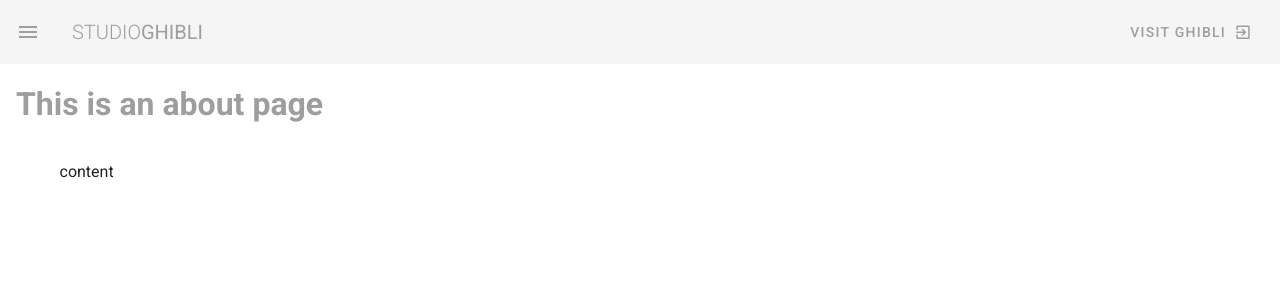
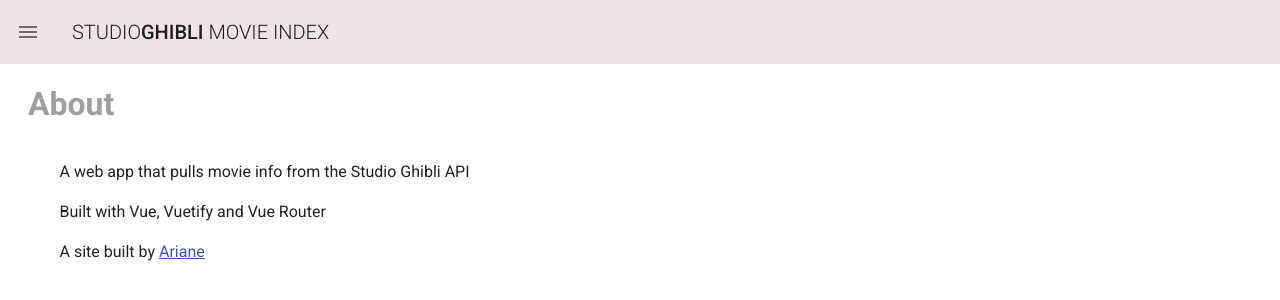
Before and after one commit to ariane-h/ghibli_films, a Vue app: page /about in a window 1280 px wide. Shown: the top 300 px of the page. Built offline with nearby package versions, Linux system fonts and the light colour scheme.

Commit message:
switched home to film index, styling changes

```diff
--- a/src/components/NavBar.vue
+++ b/src/components/NavBar.vue
@@ -1,28 +1,26 @@
 <template>
   <nav>
 
-    <v-app-bar flat app>
-      <v-app-bar-nav-icon class="grey--text" @click="drawer = !drawer"></v-app-bar-nav-icon>
-      <v-toolbar-title class="text-uppercase grey--text">
+    <v-app-bar flat app color="#EEE4E1">
+      <v-app-bar-nav-icon class="text--grey darken-3" @click="drawer = !drawer"></v-app-bar-nav-icon>
+      <v-toolbar-title class="text-uppercase ">
         <span class="font-weight-light">Studio</span>
-        <span>Ghibli</span>
+        <span class="font-weight-medium">Ghibli</span>
+        <span class="font-weight-light"> Movie Index</span>
       </v-toolbar-title>
       <v-spacer></v-spacer>
-      <v-btn text color="grey">
-        <span>visit Ghibli</span>
-        <v-icon right>mdi-exit-to-app</v-icon>
-      </v-btn>
+
     </v-app-bar>
 
 
-    <v-navigation-drawer v-model="drawer" app class="primary">
+    <v-navigation-drawer v-model="drawer" app color="#AA857A">
       <v-list>
         <v-list-item v-for="link in links" :key="link.text" :to="link.route" link>
           <v-list-item-action>
             <v-icon class="white--text" v-text="link.icon"></v-icon>
           </v-list-item-action>
           <v-list-item-content>
-            <v-list-item-title class="white--text" v-text="link.text"></v-list-item-title>
+            <v-list-item-title class="title white--text" v-text="link.text"></v-list-item-title>
           </v-list-item-content>
         </v-list-item>
       </v-list>
@@ -38,8 +36,7 @@
         return{
             drawer: false,
             links: [
-                 { icon: "mdi-home-circle", text: "Home", route: "/" },
-                 { icon: "mdi-filmstrip-box-multiple", text: "Films", route: "/films" },
+                 { icon: "mdi-filmstrip-box-multiple", text: "Films", route: "/" },
                  { icon: "mdi-heart", text: "About", route: "/about" },
             ]
         }
@@ -49,4 +46,8 @@
 
 <style>
 
+.nav-drawer{
+  color: #EEE4E1;
+}
+
 </style>
--- a/src/router/index.js
+++ b/src/router/index.js
@@ -1,6 +1,5 @@
 import Vue from 'vue'
 import VueRouter from 'vue-router'
-import Home from '../views/Home.vue'
 import About from '../views/About.vue'
 import Films from '../views/Films.vue'
 
@@ -9,18 +8,13 @@
   const routes = [
   {
     path: '/',
-    name: 'Home',
-    component: Home
+    name: 'Films',
+    component: Films
   },
   {
     path: '/about',
     name: 'About',
     component: About
-  },
-  {
-    path: '/films',
-    name: 'Films',
-    component: Films
   }
 ]
 
--- a/src/views/About.vue
+++ b/src/views/About.vue
@@ -1,9 +1,11 @@
 <template>
   <div class="about">
-    <h1 class="subtitle grey--text">This is an about page</h1>
+    <h1 class="subtitle grey--text px-3">About</h1>
 
     <v-container class="my-5">
-      content
+       <p>A web app that pulls movie info from the Studio Ghibli API</p>
+       <p>Built with Vue, Vuetify and Vue Router</p>
+       <p>A site built by <a href="https://github.com/ariane-h">Ariane</a></p>
     </v-container>
 
   </div>
--- a/src/views/Films.vue
+++ b/src/views/Films.vue
@@ -1,7 +1,7 @@
 <template>
   <div class="films">
 
-      <h1 class="subtitle grey--text">film index</h1>
+      <h1 class="subtitle grey--text px-3">All films by Studio Ghibli</h1>
 
         <v-container class="my-5">
 
@@ -9,9 +9,9 @@
 
                 <v-tooltip top>
                     <template v-slot:activator="{on}">
-                        <v-btn small flat color="grey" @click="sortBy('title')" v-on="on">
-                            <v-icon left small>mdi-folder</v-icon>
-                            <span class="caption text-lowercase">By film</span>
+                        <v-btn class="ma-2" small depressed color="#E7D8C9" @click="sortBy('title')" v-on="on">
+                            <v-icon left small>mdi-sort-alphabetical-ascending</v-icon>
+                            <span class="caption text-capitalize">By Film</span>
                         </v-btn>
                     </template>
                     <span>sort films by name A-Z</span>
@@ -19,20 +19,19 @@
 
                  <v-tooltip top>
                     <template v-slot:activator="{on}">
-                        <v-btn small flat color="grey" @click="sortBy('release_date')" v-on="on">
-                            <v-icon left small>mdi-heart</v-icon>
-                            <span class="caption text-lowercase">By Year</span>
+                        <v-btn  class="ma-2" small depressed color="#E7D8C9" @click="sortBy('release_date')" v-on="on">
+                            <v-icon left small>mdi-calendar</v-icon>
+                            <span class="caption text-capitalize">By Year</span>
                         </v-btn>
                     </template>
                     <span>Sort films by release date</span>
                 </v-tooltip>
 
-
                 <v-tooltip top>
                     <template v-slot:activator="{on}">
-                        <v-btn small flat color="grey" @click="sortBy('rt_score')" v-on="on">
-                            <v-icon left small>mdi-heart</v-icon>
-                            <span class="caption text-lowercase">By RT Score</span>
+                        <v-btn class="ma-2" small depressed color="#E7D8C9" @click="sortBy('rt_score')" v-on="on">
+                            <v-icon left small>mdi-star-four-points-outline</v-icon>
+                            <span class="caption text-capitalize">By RT Score</span>
                         </v-btn>
                     </template>
                     <span>sort films by tomato score</span>
@@ -40,8 +39,8 @@
 
             </v-row>
 
-            <v-card outlined class="px-3" v-for="(film, index) in ghibliFilms" :film="film" :key="index">
-                <v-row>
+            <v-card outlined class="px-3 ma-6" v-for="(film, index) in ghibliFilms" :film="film" :key="index">
+                <v-row class="ma-2">
                     <v-col cols="12" md="6">
                         <div class="caption grey--text">Movie Title</div>
                         <div>{{ film.title }}</div>
@@ -59,7 +58,7 @@
                         <div>{{ film.rt_score }}</div>
                     </v-col>
                 </v-row>
-                <v-row>
+                <v-row class="ma-2">
                     <v-col cols="12">
                         <div class="caption grey--text">Description</div>
                         <div>{{ film.description }}</div>
--- a/src/views/Home.vue
+++ /dev/null
@@ -1,16 +0,0 @@
-<template>
-  <div class="home">
-    <h1 class="subtitle grey--text">homepage</h1>
-    <v-btn class="hidden-md-and-up">Click Me</v-btn>
-
-  </div>
-</template>
-
-<script>
-// @ is an alias to /src
-
-export default {
-  name: 'Home',
-
-}
-</script>
```
Also changed, not shown: src/App.vue (line endings or trailing spaces).
